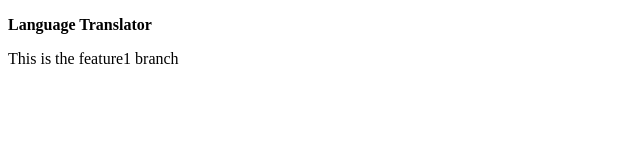
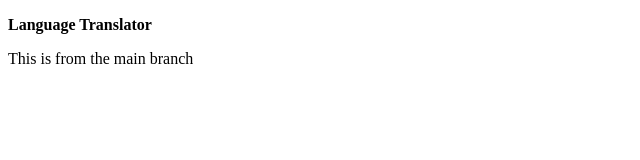
Before and after one commit to hiraPatkar/localRepo, a plain HTML site: page index.html in a window 1280 px wide. Shown: the full height of the page, 0-640 px from the left. Drawn offline with Linux system fonts and the light colour scheme.

Commit message:
main branch fetures

```diff
--- a/index.html
+++ b/index.html
@@ -7,7 +7,7 @@
 </head>
 <body>
     <p><b>Language Translator </b></p>
-    <p>This is the feature1 branch </p>
+    <p>This is from the main branch </p>
 
 </body>
 </html>
```
